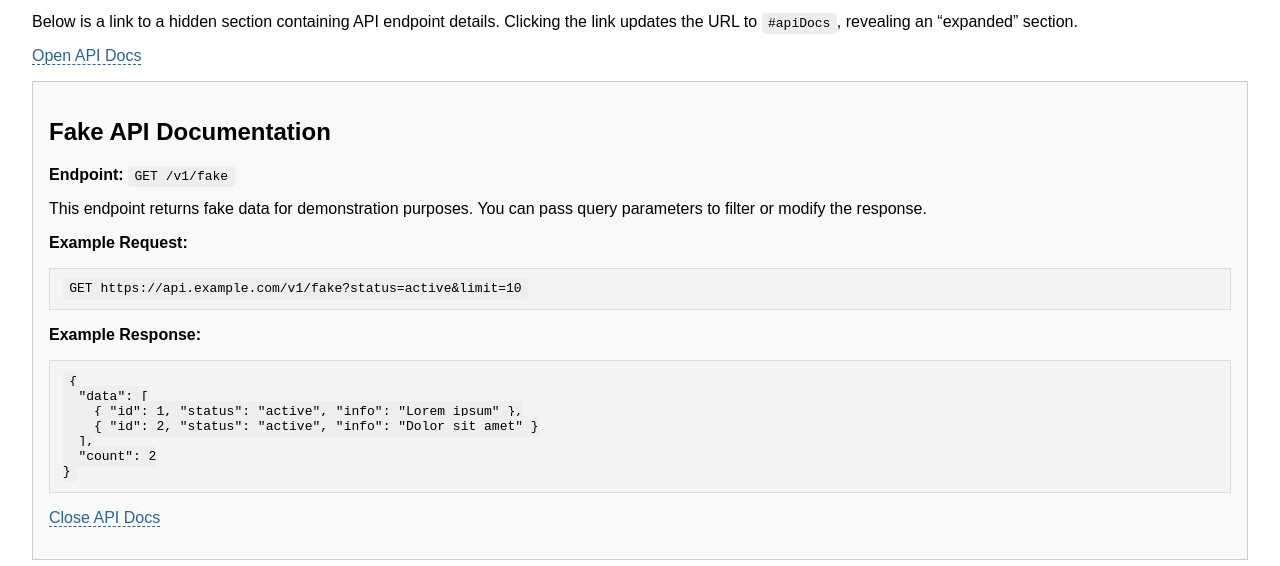
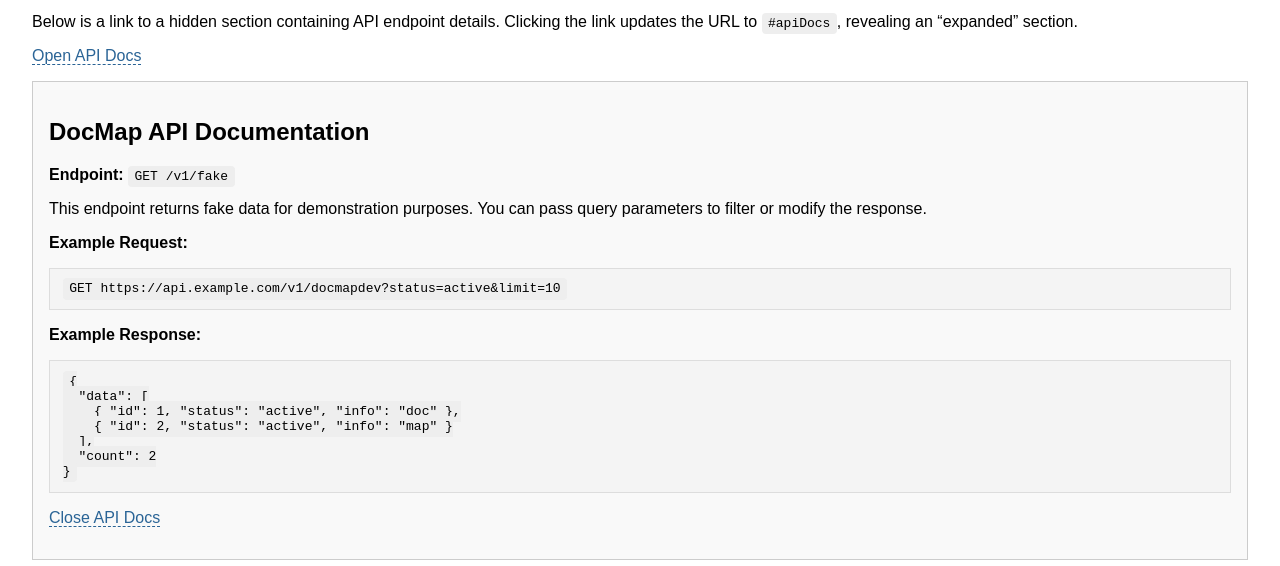
Before and after one commit to typhamswann/docmap-snippet, a plain HTML site: page failure.html in a window 1280 px wide. Both pictures are taken after a click on the link "Open API Docs". Shown: the part 72-638 px from the top of the page. Drawn offline with Linux system fonts and the light colour scheme.

Commit message:
Add files via upload

```diff
--- a/failure.html
+++ b/failure.html
@@ -58,19 +58,19 @@
   </p>
 
   <div id="apiDocs">
-    <h2>Fake API Documentation</h2>
+    <h2>DocMap API Documentation</h2>
     <p><strong>Endpoint:</strong> <code>GET /v1/fake</code></p>
     <p>
       This endpoint returns fake data for demonstration purposes.
       You can pass query parameters to filter or modify the response.
     </p>
     <p><strong>Example Request:</strong></p>
-    <pre><code>GET https://api.example.com/v1/fake?status=active&amp;limit=10</code></pre>
+    <pre><code>GET https://api.example.com/v1/docmapdev?status=active&amp;limit=10</code></pre>
     <p><strong>Example Response:</strong></p>
     <pre><code>{
   "data": [
-    { "id": 1, "status": "active", "info": "Lorem ipsum" },
-    { "id": 2, "status": "active", "info": "Dolor sit amet" }
+    { "id": 1, "status": "active", "info": "doc" },
+    { "id": 2, "status": "active", "info": "map" }
   ],
   "count": 2
 }</code></pre>
```
